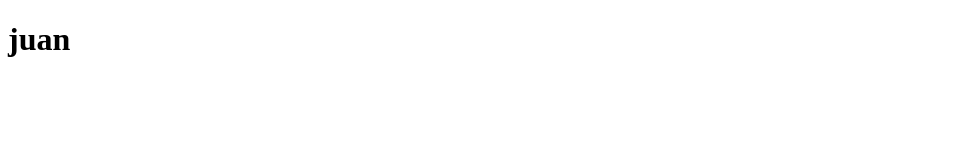
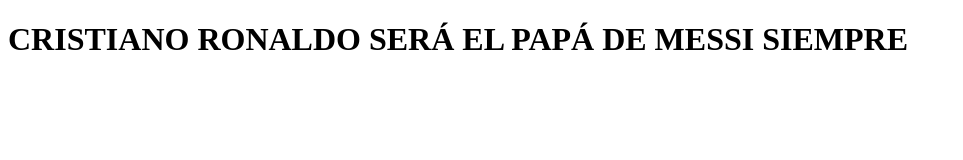
Before and after one commit to Juan10-r/RepositorioJUAN, a plain HTML site: page index.html in a window 1280 px wide. Shown: the whole page, without its empty margins (0-963 px from the left). Drawn offline with Linux system fonts and the light colour scheme.

Commit message:
mi primer proyecto

```diff
--- a/index.html
+++ b/index.html
@@ -6,6 +6,6 @@
     <title>Document</title>
 </head>
 <body>
-   <h1> juan </h1>
+   <h1>CRISTIANO RONALDO SERÁ EL PAPÁ DE MESSI SIEMPRE</h1>
 </body>
 </html>
```
